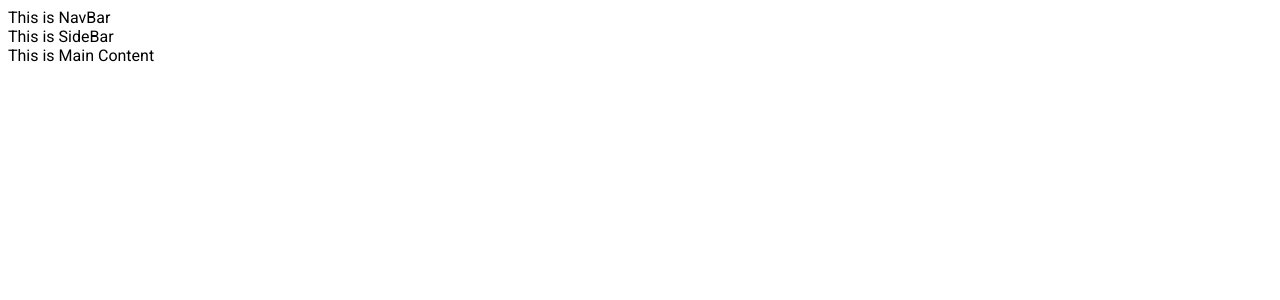
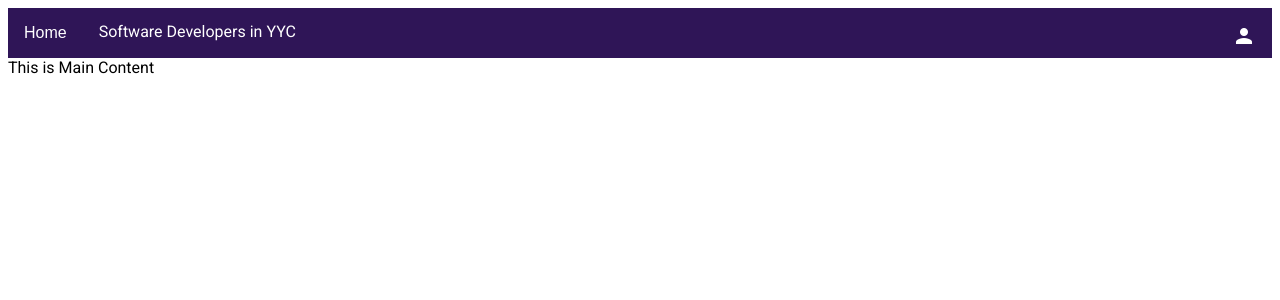
Before and after one commit to SenjorWhite/sdyyc-react-website, a React (Create React App) app: page / in a window 1280 px wide. Shown: the top 300 px of the page. Built offline with nearby package versions, Linux system fonts and the light colour scheme.

Commit message:
Added: Some nav-buttons.

```diff
--- a/src/App.js
+++ b/src/App.js
@@ -1,20 +1,37 @@
-import React from 'react';
+import React, { Component } from 'react';
 import NavBar from './components/NavBar';
 import SideBar from './components/SideBar';
 import MainContent from './components/MainContent';
 import './styles/App.scss';
 
-function App() {
+class App extends Component {
+  constructor(props) {
+    super(props);
+    this.state = {
+      sideBarEnabled: false
+    }
+  }
+  render() {
     return (
-    <div className="App">
+      <div className="App" >
         <header className="App-header">
           <link href="https://fonts.googleapis.com/css?family=Roboto" rel="stylesheet" />
+          <link rel="stylesheet" href="https://fonts.googleapis.com/icon?family=Material+Icons"></link>
         </header>
-      <NavBar />
-      <SideBar />
+        <NavBar openSideBar={this.openSideBar} />
+        <SideBar showList={this.state.sideBarEnabled} closeSideBar={this.closeSideBar} />
         <MainContent />
       </div>
     );
   }
 
+  openSideBar = () => {
+    this.setState({ sideBarEnabled: true });
+  }
+
+  closeSideBar = () => {
+    this.setState({ sideBarEnabled: false });
+  }
+}
+
 export default App;
--- a/src/components/NavBar.js
+++ b/src/components/NavBar.js
@@ -1,10 +1,23 @@
 import React, { Component } from 'react';
+import '../styles/NavBar.scss';
 
 class NavBar extends Component {
     render() {
         return (
-            <div>
-                This is NavBar
+            <div className="NavBar">
+                <ul className="nav-ul">
+                    <li className="nav-li" style={{ float: "left" }}>
+                        <button className="nav-button" onClick={this.props.openSideBar}>
+                            Home
+                        </button>
+                    </li>
+                    <li className="nav-li" style={{ float: "left" }}><a href="/" className="title"> Software Developers in YYC</a></li>
+                    <li className="nav-li" >
+                        <button className="nav-button">
+                            <i className="material-icons" >person</i>
+                        </button>
+                    </li>
+                </ul>
             </div>
         );
     }
--- a/src/components/SideBar.js
+++ b/src/components/SideBar.js
@@ -1,10 +1,25 @@
 import React, { Component } from 'react';
+import '../styles/SideBar.scss';
 
 class SideBar extends Component {
+    getEnableState() {
+        if (this.props.showList) {
+            return { width:"300px" };
+        } else {
+            return { width: 0 };
+        }
+    }
+
     render() {
         return (
-            <div>
-                This is SideBar
+            <div className="SideBar" style={this.getEnableState()}>
+                <button onClick={this.props.closeSideBar}>&lt;</button>
+                <ul className="side-ul">
+                    <li className="side-li"><button className="side-button">Option 1</button></li>
+                    <li className="side-li"><button className="side-button">Option 2</button></li>
+                    <li className="side-li"><button className="side-button">Option 3</button></li>
+                    <li className="side-li"><button className="side-button">Option 4</button></li>
+                </ul>
             </div>
         );
     }
--- /dev/null
+++ b/src/styles/NavBar.scss
@@ -0,0 +1,47 @@
+.nav-ul {
+    list-style-type: none;
+    margin: 0;
+    padding: 0;
+    max-block-size: 50px;
+    overflow: hidden;
+    background-color: #2f1557;
+}
+
+.title {
+    display: block;
+    border: none;
+    background-color: #2f1557;
+    padding: 14px 16px;
+    color: white;
+    font-size: 16px;
+    text-align: center;
+    text-decoration: none;
+}
+
+.nav-li {
+    float: right;
+}
+
+.nav-li {
+    display: block;
+}
+
+.nav-button {
+    display: block;
+    border: none;
+    background-color: #2f1557;
+    padding: 16px 16px;
+    color: white;
+    font-size: 16px;
+    text-align: center;
+    text-decoration: none;
+    cursor: pointer;
+}
+
+.nav-button:focus {
+    outline-color: #2f1557;
+}
+
+.nav-button:hover {
+    background-color: #694F91;
+}
--- /dev/null
+++ b/src/styles/SideBar.scss
@@ -0,0 +1,40 @@
+.SideBar {
+    margin: 5px;
+    padding: 0px;
+    display: block;
+    height: 100%;
+    width: 0;
+    position: fixed;
+    z-index: 1;
+    top: 0;
+    left: 0;
+    background-color: #545893;
+    overflow-x: hidden;
+    transition: 0.3s;
+    -webkit-box-shadow: 7px 18px 75px -29px rgba(0, 0, 0, 0.75);
+    -moz-box-shadow: 7px 18px 75px -29px rgba(0, 0, 0, 0.75);
+    box-shadow: 7px 18px 75px -29px rgba(0, 0, 0, 0.75);
+}
+
+.side-ul {
+    color: white;
+    background-color: #545893;
+    list-style-type: none;
+    margin: 0;
+    padding: 0;
+}
+
+.side-li {
+    margin-top: 5px;
+    float: none;
+    text-decoration: none;
+}
+
+.side-button {
+    font-size: 20px;
+    text-align: center;
+    color: white;
+    background-color: #545893;
+    border: none;
+    cursor: pointer;
+}
```
Lines whose indentation alone changed are shown as unchanged.
